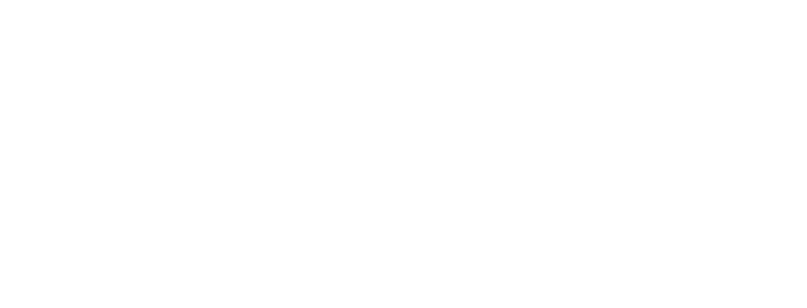
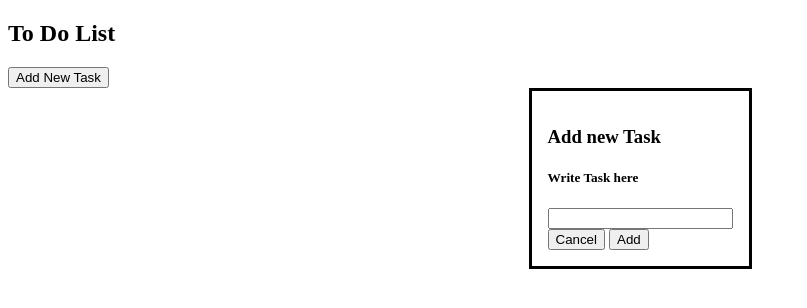
Before and after one commit to mahmoud-mahjoub/The-big-app, a plain HTML site: page toDoList/toDoList.html in a window 1280 px wide. Shown: the whole page, without its empty margins (0-807 px from the left). Drawn offline with Linux system fonts and the light colour scheme.

Commit message:
i coded the html structure page for the todo app

```diff
--- a/toDoList/toDoList.html
+++ b/toDoList/toDoList.html
@@ -0,0 +1,49 @@
+<!DOCTYPE html>
+<html lang="en">
+<head>
+    <meta charset="UTF-8">
+    <meta name="viewport" content="width=device-width, initial-scale=1.0">
+    <title>To Do list App</title>
+    <link rel="stylesheet" href="toDoList.css">
+</head>
+<body>
+<header>
+    <h2>To Do List</h2>
+    <button class="headerBtn" onclick="openDialog()">Add New Task</button>
+</header>
+<dialog id="TaskDialog" open>
+        <h3>Add new Task</h3>
+        <h5>Write Task here</h5>
+        <input type="text">
+        <div class="final">
+            <button class="cancelDialog" onclick="closeDialog()">Cancel</button>
+            <button class="Add" onclick="addTask()">Add</button>
+        </div>
+    </dialog>
+<div class="all tasks">
+
+
+</div>
+
+
+
+
+
+
+
+
+
+
+
+
+
+
+
+
+
+
+
+
+
+<script src = "toDoList.js"></script>
+</body>
```
Also changed, not shown: main.html (+1 -1 lines).
